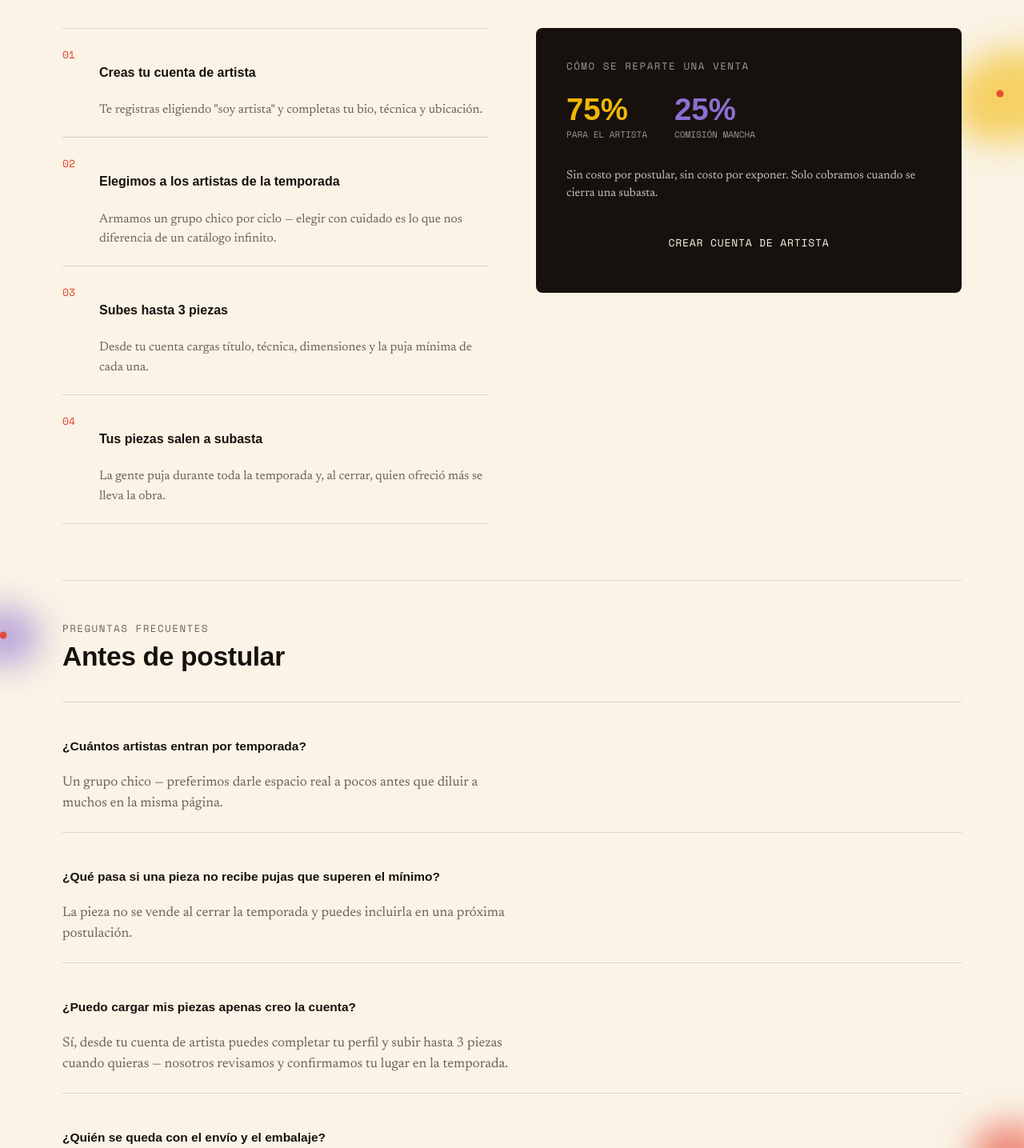
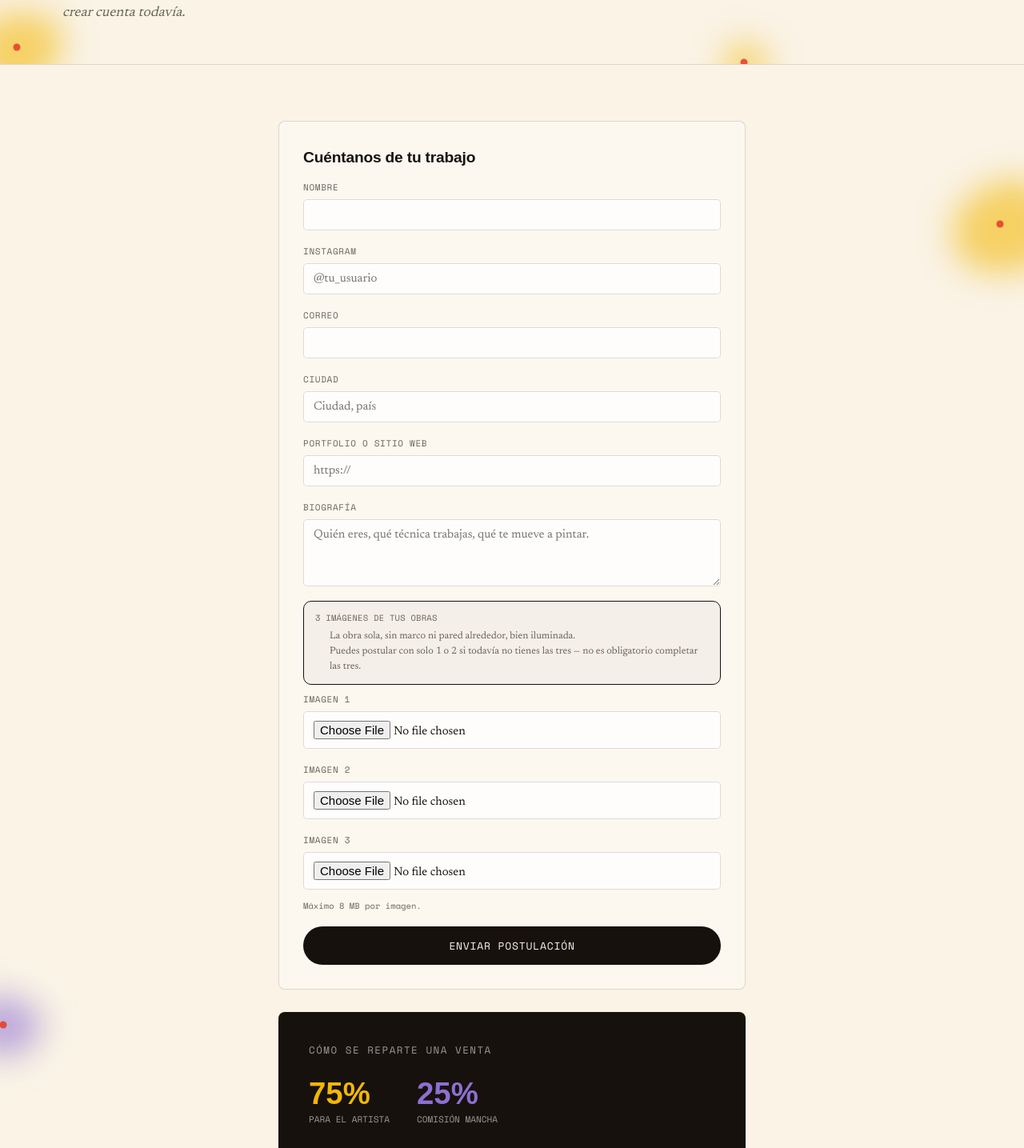
Before and after one commit to juanzuluaga42/mancha-app, a Next.js app: page /postular in a window 1280 px wide. Shown: the part 522-1957 px from the top of the page at 80% size. Built offline with nearby package versions, Linux system fonts and the light colour scheme; no server answers; a web font is replaced by a local one.

Commit message:
Update page.js

```diff
--- a/app/postular/page.js
+++ b/app/postular/page.js
@@ -2,10 +2,15 @@ import Link from 'next/link';
 import Nav from '@/components/Nav';
 import Footer from '@/components/Footer';
 import Splat from '@/components/Splat';
+import Toast from '@/components/Toast';
+import SubmitButton from '@/components/SubmitButton';
+import { submitApplication } from './actions';
 
 export const metadata = { title: 'MANCHA — Postula como artista' };
 
-export default function PostularPage() {
+export default async function PostularPage({ searchParams }) {
+  const params = await searchParams;
+
   return (
     <>
       <Nav />
@@ -18,50 +23,71 @@ export default function PostularPage() {
         <Splat width="55px" height="50px" bottom="-25px" right="25%" color="yellow" rotate={14} radius="r1" />
         <div className="wrap">
           <p className="eyebrow">Para artistas</p>
-          <h1>Postula, exhibe, vende.</h1>
-          <p className="sub">Le damos espacio real a pocos artistas por temporada. Si tu trabajo entra, tienes tu propio rincón del catálogo durante tres meses.</p>
+          <h1>No mandes un portfolio más. Postula.</h1>
+          <p className="sub">Elegimos pocos artistas por temporada y les damos espacio real — no un perfil perdido entre miles. Postula en cinco minutos, sin crear cuenta todavía.</p>
         </div>
       </header>
+
+      <Toast success={params?.success} error={params?.error} />
 
       <section className="content">
         <Splat width="130px" height="115px" top="6%" right="-40px" color="yellow" rotate={-10} radius="r2" />
         <Splat width="85px" height="75px" top="48%" left="-35px" color="lilac" rotate={14} radius="r3" />
-        <Splat width="95px" height="85px" bottom="8%" right="-30px" color="red" rotate={-6} radius="r4" />
-        <Splat width="55px" height="50px" bottom="-25px" left="30%" color="lilac" rotate={10} radius="r1" />
-        <div className="wrap">
-          <div className="content-grid">
-            <div className="steps">
-              <div className="step">
-                <span className="step-n">01</span>
-                <div className="step-text">
-                  <h4>Creas tu cuenta de artista</h4>
-                  <p>Te registras eligiendo "soy artista" y completas tu bio, técnica y ubicación.</p>
+        <div className="wrap" style={{ maxWidth: 640 }}>
+          <div className="dash-card">
+            <h3>Cuéntanos de tu trabajo</h3>
+            <form action={submitApplication}>
+              <div className="field">
+                <label htmlFor="full_name">Nombre</label>
+                <input id="full_name" name="full_name" type="text" required />
               </div>
+              <div className="field">
+                <label htmlFor="instagram">Instagram</label>
+                <input id="instagram" name="instagram" type="text" placeholder="@tu_usuario" />
               </div>
-              <div className="step">
-                <span className="step-n">02</span>
-                <div className="step-text">
-                  <h4>Elegimos a los artistas de la temporada</h4>
-                  <p>Armamos un grupo chico por ciclo — elegir con cuidado es lo que nos diferencia de un catálogo infinito.</p>
+              <div className="field">
+                <label htmlFor="email">Correo</label>
+                <input id="email" name="email" type="email" required />
               </div>
+              <div className="field">
+                <label htmlFor="city">Ciudad</label>
+                <input id="city" name="city" type="text" placeholder="Ciudad, país" />
               </div>
-              <div className="step">
-                <span className="step-n">03</span>
-                <div className="step-text">
-                  <h4>Subes hasta 3 piezas</h4>
-                  <p>Desde tu cuenta cargas título, técnica, dimensiones y la puja mínima de cada una.</p>
+              <div className="field">
+                <label htmlFor="portfolio_url">Portfolio o sitio web</label>
+                <input id="portfolio_url" name="portfolio_url" type="url" placeholder="https://" />
               </div>
-              </div>
-              <div className="step">
-                <span className="step-n">04</span>
-                <div className="step-text">
-                  <h4>Tus piezas salen a subasta</h4>
-                  <p>La gente puja durante toda la temporada y, al cerrar, quien ofreció más se lleva la obra.</p>
-                </div>
-              </div>
+              <div className="field">
+                <label htmlFor="bio">Biografía</label>
+                <textarea id="bio" name="bio" rows={4} required placeholder="Quién eres, qué técnica trabajas, qué te mueve a pintar."></textarea>
               </div>
 
-            <div className="commission-card">
+              <div className="photo-guidelines">
+                <p>3 imágenes de tus obras</p>
+                <ul>
+                  <li>La obra sola, sin marco ni pared alrededor, bien iluminada.</li>
+                  <li>Puedes postular con solo 1 o 2 si todavía no tienes las tres — no es obligatorio completar las tres.</li>
+                </ul>
+              </div>
+              <div className="field">
+                <label htmlFor="image_1">Imagen 1</label>
+                <input id="image_1" name="image_1" type="file" accept="image/*" />
+              </div>
+              <div className="field">
+                <label htmlFor="image_2">Imagen 2</label>
+                <input id="image_2" name="image_2" type="file" accept="image/*" />
+              </div>
+              <div className="field">
+                <label htmlFor="image_3">Imagen 3</label>
+                <input id="image_3" name="image_3" type="file" accept="image/*" />
+                <p style={{ fontFamily: 'var(--font-mono)', fontSize: 10.5, color: 'var(--ink-soft)', marginTop: 6 }}>Máximo 8 MB por imagen.</p>
+              </div>
+
+              <SubmitButton pendingText="Enviando postulación...">Enviar postulación</SubmitButton>
+            </form>
+          </div>
+
+          <div className="commission-card" style={{ marginTop: 28 }}>
             <div>
               <p className="eyebrow">Cómo se reparte una venta</p>
               <div className="split">
@@ -70,14 +96,16 @@ export default function PostularPage() {
               </div>
               <p className="small">Sin costo por postular, sin costo por exponer. Solo cobramos cuando se cierra una subasta.</p>
             </div>
-              <Link href="/registro?role=artist" className="btn-primary" style={{ textAlign: 'center' }}>Crear cuenta de artista</Link>
-            </div>
           </div>
 
-          <div className="faq">
+          <div className="faq" style={{ marginTop: 40 }}>
             <p className="eyebrow">Preguntas frecuentes</p>
             <h2>Antes de postular</h2>
             <div className="faq-list">
+              <div className="faq-item">
+                <h4>¿Qué pasa después de postular?</h4>
+                <p>Revisamos tu trabajo. Si entras a la próxima temporada, te escribimos por correo para que crees tu cuenta de artista y cargues tus piezas directo, sin pasar por otra revisión.</p>
+              </div>
               <div className="faq-item">
                 <h4>¿Cuántos artistas entran por temporada?</h4>
                 <p>Un grupo chico — preferimos darle espacio real a pocos antes que diluir a muchos en la misma página.</p>
@@ -87,12 +115,8 @@ export default function PostularPage() {
                 <p>La pieza no se vende al cerrar la temporada y puedes incluirla en una próxima postulación.</p>
               </div>
               <div className="faq-item">
-                <h4>¿Puedo cargar mis piezas apenas creo la cuenta?</h4>
-                <p>Sí, desde tu cuenta de artista puedes completar tu perfil y subir hasta 3 piezas cuando quieras — nosotros revisamos y confirmamos tu lugar en la temporada.</p>
-              </div>
-              <div className="faq-item">
                 <h4>¿Quién se queda con el envío y el embalaje?</h4>
-                <p>Eso se conversa al confirmar la venta — todavía no está automatizado, lo coordinamos por mail con cada artista.</p>
+                <p>Eso se conversa al confirmar la venta — todavía no está automatizado, lo coordinamos por correo con cada artista.</p>
               </div>
             </div>
           </div>
```
Lines whose indentation alone changed are shown as unchanged.
